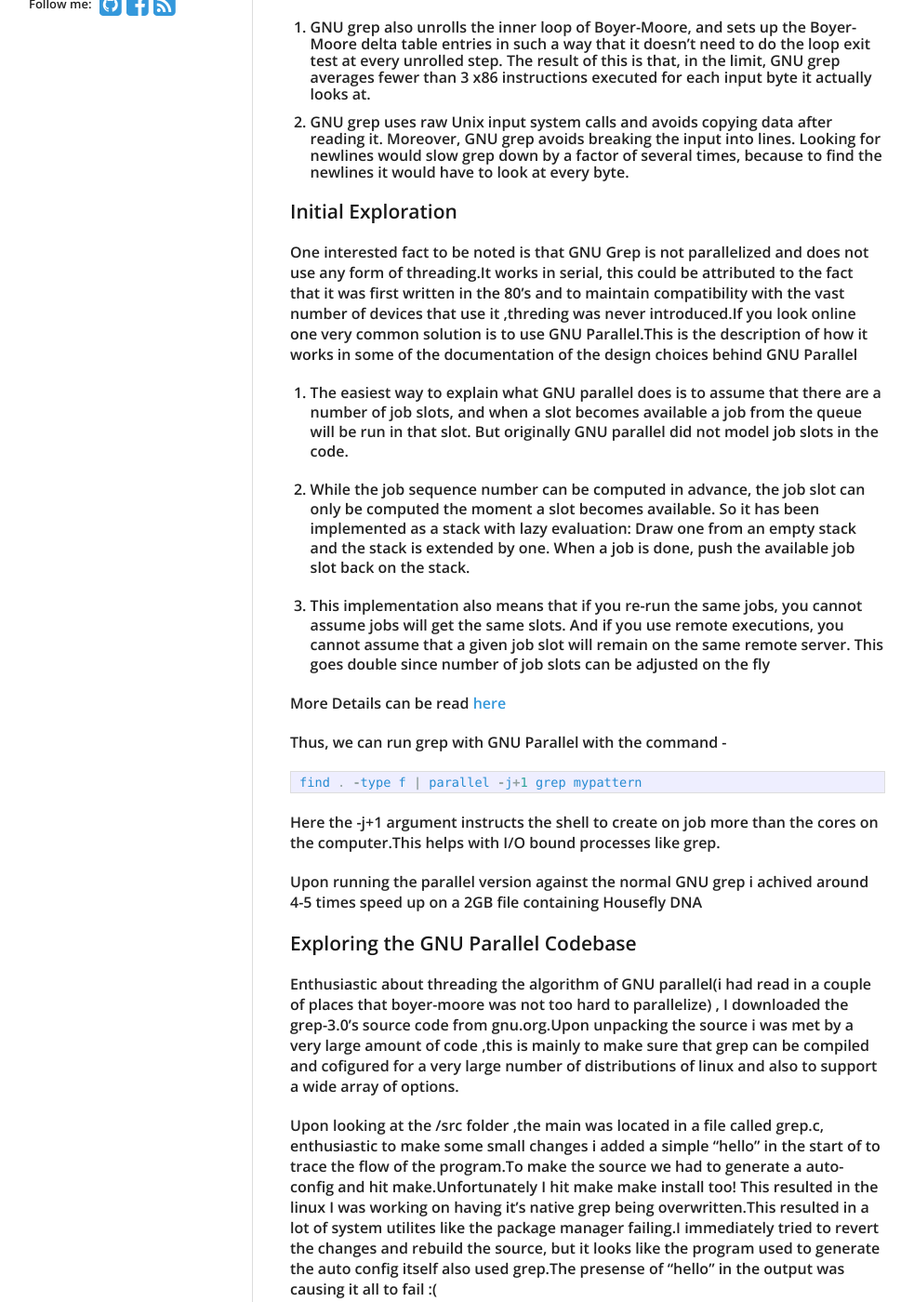
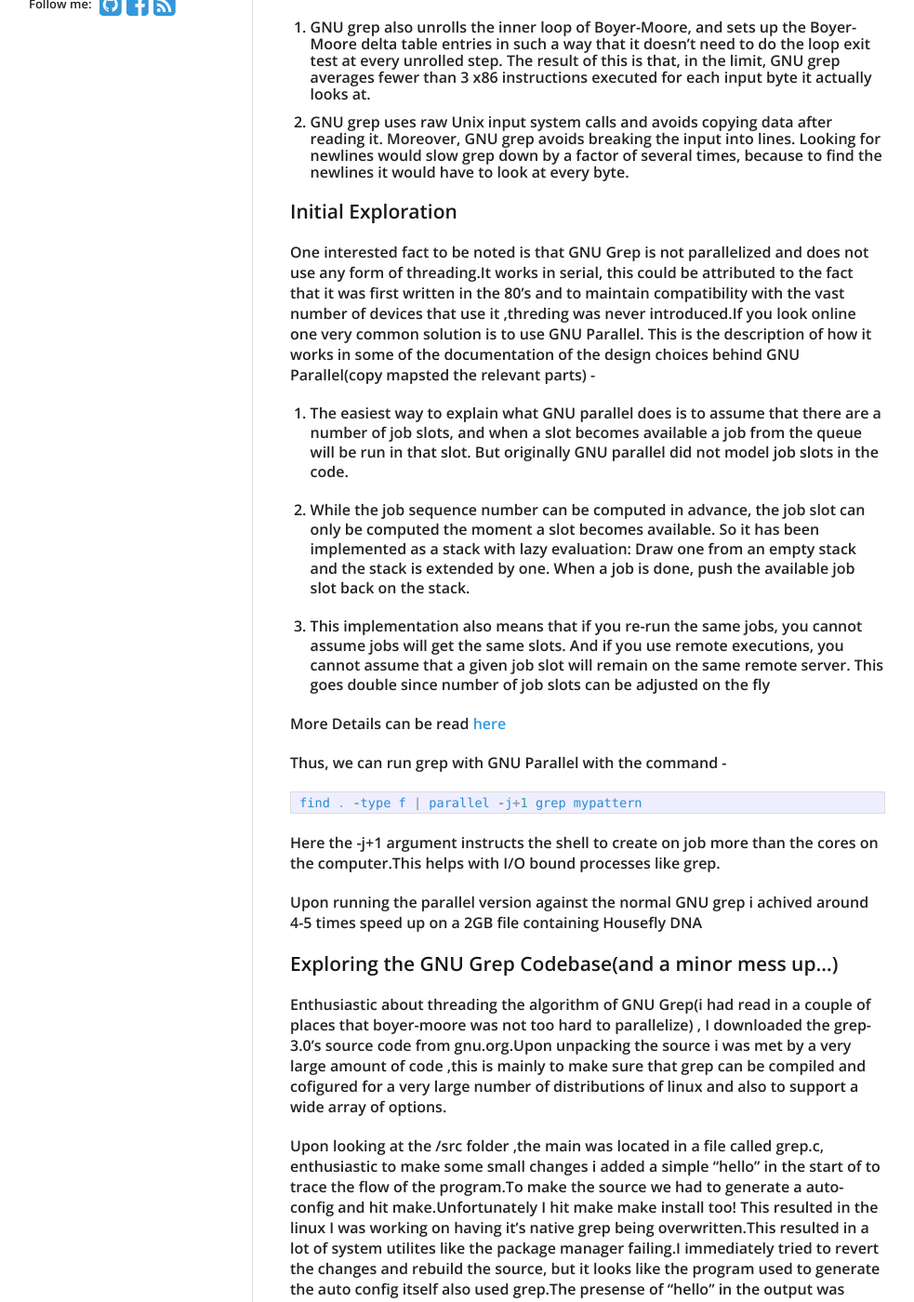
Before and after one commit to Apaar/apaar.github.io, a Jekyll site: the page built from _posts/2017-03-22-Parallelizing-Grep.md, in a window 1280 px wide and 1400 px high, scrolled down 336 px. Shown: the whole window at 93% size, without its empty margins (139-1122 px from the left). Built offline with Jekyll 4.4.1, drawn with Linux system fonts in a browser that asks for light colours; nearby versions of some CDN libraries.

Commit message:
grep updates

```diff
--- a/_posts/2017-03-22-Parallelizing-Grep.md
+++ b/_posts/2017-03-22-Parallelizing-Grep.md
@@ -15,7 +15,8 @@ From what I have read grep further optimises this by -
 
 ### Initial Exploration
 
-One interested fact to be noted is that GNU Grep is not parallelized and does not use any form of threading.It works in serial, this could be attributed to the fact that it was first written in the 80's and to maintain compatibility with the vast number of devices that use it ,threding was never introduced.If you look online one very common solution is to use GNU Parallel.This is the description of how it works in some of the documentation of the design choices behind GNU Parallel
+One interested fact to be noted is that GNU Grep is not parallelized and does not use any form of threading.It works in serial, this could be attributed to the fact that it was first written in the 80's and to maintain compatibility with the vast number of devices that use it ,threding was never introduced.If you look online one very common solution is to use GNU Parallel.
+This is the description of how it works in some of the documentation of the design choices behind GNU Parallel(copy mapsted the relevant parts) -
 
 1. The easiest way to explain what GNU parallel does is to assume that there are a number of job slots, and when a slot becomes available a job from the queue will be run in that slot. But originally GNU parallel did not model job slots in the code.
 
@@ -35,9 +36,9 @@ Here the -j+1 argument instructs the shell to create on job more than the cores
 
 Upon running the parallel version against the normal GNU grep i achived around 4-5 times speed up on a 2GB file containing Housefly DNA
 
-### Exploring the GNU Parallel Codebase
+### Exploring the GNU Grep Codebase(and a minor mess up...)
 
-Enthusiastic about threading the algorithm of GNU parallel(i had read in a  couple of places that boyer-moore was not too hard to parallelize) , I downloaded the grep-3.0's source code from gnu.org.Upon unpacking the source i was met by a very large amount of code ,this is mainly to make sure that grep can be compiled and cofigured for a very large number of distributions of linux and also to support a wide array of options.
+Enthusiastic about threading the algorithm of GNU Grep(i had read in a  couple of places that boyer-moore was not too hard to parallelize) , I downloaded the grep-3.0's source code from gnu.org.Upon unpacking the source i was met by a very large amount of code ,this is mainly to make sure that grep can be compiled and cofigured for a very large number of distributions of linux and also to support a wide array of options.
 
 Upon looking at the /src folder ,the main was located in a file called grep.c, enthusiastic to make some small changes i added a simple "hello" in the start of to trace the flow of the program.To make the source we had to generate a auto-config and hit make.Unfortunately I hit make make install too! This resulted in the linux I was working on having it's native grep being overwritten.This resulted in a lot of system utilites like the package manager failing.I immediately tried to revert the changes and rebuild the source, but it looks like the program used to generate the auto config itself also used grep.The presense of "hello" in the output was causing it all to fail :(
 
```
